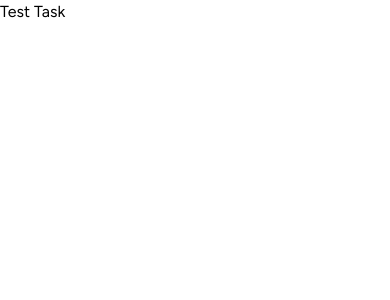
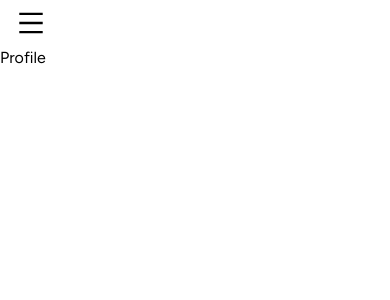
Before and after one commit to mdyasenrafe/test-task, a React (Create React App) app: page /profile in a window 390 px wide. Shown: the top 300 px of the page. Built offline with nearby package versions, Linux system fonts and the light colour scheme.

Commit message:
navbar and project setup done

```diff
--- a/package.json
+++ b/package.json
@@ -8,6 +8,7 @@
     "@testing-library/user-event": "^13.2.1",
     "react": "^18.2.0",
     "react-dom": "^18.2.0",
+    "react-icons": "^4.11.0",
     "react-router-dom": "^6.15.0",
     "react-scripts": "5.0.1",
     "sweetalert2": "^11.7.27",
--- a/src/App.js
+++ b/src/App.js
@@ -1,11 +1,21 @@
 import React from "react";
+import Home from "./pages/Home";
+import { RouterProvider, createBrowserRouter } from "react-router-dom";
+import Profile from "./pages/Profile";
+
+const router = createBrowserRouter([
+  {
+    path: "/",
+    element: <Home />,
+  },
+  {
+    path: "/profile",
+    element: <Profile />,
+  },
+]);
 
 function App() {
-  return (
-    <div className="App">
-      <h1>Test Task</h1>
-    </div>
-  );
+  return <RouterProvider router={router} />;
 }
 
 export default App;
--- /dev/null
+++ b/src/components/layout/Layout.js
@@ -0,0 +1,13 @@
+import React from "react";
+import Navbar from "./Navbar";
+
+export default function Layout({ children }) {
+  return (
+    <div>
+      <nav>
+        <Navbar />
+      </nav>
+      <main>{children}</main>
+    </div>
+  );
+}
--- /dev/null
+++ b/src/components/layout/Navbar.js
@@ -0,0 +1,146 @@
+import React, { useEffect, useState } from "react";
+import { Link, useNavigate } from "react-router-dom";
+import { AiOutlineClose, AiOutlineMenu } from "react-icons/ai";
+import { HiOutlineX } from "react-icons/hi";
+import { DemoImage } from "../../utils/Theme";
+
+const Navbar = () => {
+  const [showMenu, setShowMenu] = useState(false);
+  const [headerFixed, setHeaderFixed] = useState(false);
+  const [show, setShow] = useState(false);
+  const navigation = useNavigate();
+
+  // handle scroll change header
+  const headerChange = () => {
+    if (window.scrollY > 10) {
+      setHeaderFixed(true);
+    } else {
+      setHeaderFixed(false);
+    }
+  };
+  window.addEventListener("scroll", headerChange);
+
+  useEffect(() => {
+    if (showMenu) {
+      document.body.style.overflow = "hidden";
+    } else {
+      document.body.style.overflow = "unset";
+    }
+  }, [showMenu]);
+
+  const links = [
+    {
+      id: 1,
+      name: "Home",
+      url: "/",
+    },
+    {
+      id: 4,
+      name: "Profile",
+      url: "/profile",
+    },
+  ];
+
+  return (
+    <div
+      className={`${
+        headerFixed ? "fixed bg-white py-2 z-30  shadow-lg" : "z-30 bg-color"
+      } min-w-full  transition-all delay-75 ease-in-out py-2`}
+    >
+      <div className="container">
+        <div>
+          <div className="flex justify-between items-center w-full">
+            <div className="flex items-center">
+              {!showMenu && (
+                <button
+                  aria-label="open menu"
+                  onClick={() => setShowMenu(true)}
+                  className={`${
+                    !headerFixed && "text-black"
+                  } outline-none rounded ease-in-out duration-300 focus:ring-gray-600 lg:hidden`}
+                >
+                  <AiOutlineMenu className="text-[30px]" />
+                </button>
+              )}
+
+              <div className="ml-3">
+                <Link to="/" className="flex items-center">
+                  <h1 className="hidden lg:inline mx-2 text-[24px]">
+                    Test Task
+                  </h1>
+                </Link>
+              </div>
+            </div>
+
+            {/* links */}
+            <div className="hidden lg:flex space-x-4 items-center">
+              {links.map((link) => (
+                <Link
+                  to={link.url}
+                  key={link?.id}
+                  onClick={() => setShowMenu(false)}
+                  className="cursor-pointer"
+                >
+                  {link.name}
+                </Link>
+              ))}
+            </div>
+          </div>
+
+          <div
+            className={`${
+              show ? "absolute" : "hidden"
+            } top-16 right-0 shadow-md py-4 z-30 rounded-lg w-60  border bg-white  xl:right-28`}
+          >
+            <div>
+              <div className="px-4">
+                <HiOutlineX
+                  onClick={() => setShow(false)}
+                  className="border text-2xl  shadow-sm text-gray-400 rounded-md cursor-pointer"
+                />
+                <img
+                  className="h-16 w-16 rounded-full border-2 border-blue-500 mx-auto"
+                  src={DemoImage}
+                  alt=""
+                />
+                <h1 className="text-lg font-semibold text-center py-3">Rafe</h1>
+              </div>
+              <hr />
+            </div>
+          </div>
+
+          <div
+            className={`${
+              showMenu ? "flex ease-in-out duration-300 " : "hidden"
+            } absolute w-[100%] top-0 left-0 z-30 pt-[24px] bg-white h-screen `}
+          >
+            <div className="container mx-auto px-8">
+              {/* close icon */}
+              <AiOutlineClose
+                onClick={() => setShowMenu(false)}
+                className="text-[30px] absolute right-0 top-0 mt-4 mr-4 cursor-pointer"
+              />
+
+              <div data-aos="fade-down" className="grid mt-[50px]">
+                <div className=" grid gap-5 text-lg">
+                  {links.map((navLink, index) => (
+                    <div key={index}>
+                      <Link
+                        onClick={() => setShowMenu(false)}
+                        to={`${navLink.url}`}
+                      >
+                        {navLink.name}
+                      </Link>
+                    </div>
+                  ))}
+                </div>
+              </div>
+            </div>
+          </div>
+        </div>
+      </div>
+    </div>
+  );
+};
+
+export default Navbar;
--- /dev/null
+++ b/src/pages/Home.js
@@ -0,0 +1,10 @@
+import React from "react";
+import Layout from "../components/layout/Layout";
+
+export default function Home() {
+  return (
+    <Layout>
+      <h1>Home</h1>
+    </Layout>
+  );
+}
--- /dev/null
+++ b/src/pages/Profile.js
@@ -0,0 +1,10 @@
+import React from "react";
+import Layout from "../components/layout/Layout";
+
+export default function () {
+  return (
+    <Layout>
+      <h1>Profile</h1>
+    </Layout>
+  );
+}
--- /dev/null
+++ b/src/utils/Theme.js
@@ -0,0 +1,2 @@
+export let DemoImage =
+  "https://i.ibb.co/fCtTNLd/61010830-user-icon-man-profile-businessman-avatar-person-glyph-vector-illustration.webp";
```
Also changed, not shown: 1 other file (tests, documents, lock files or other folders).
